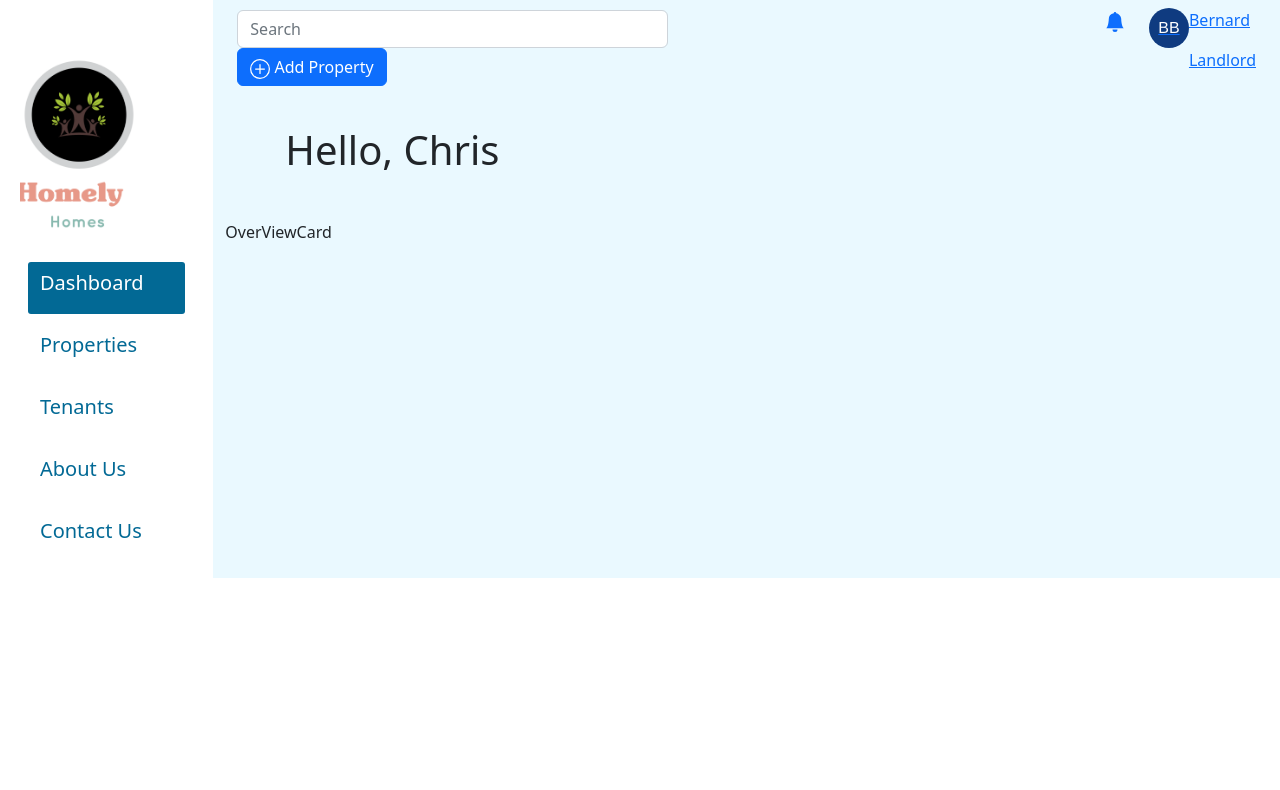
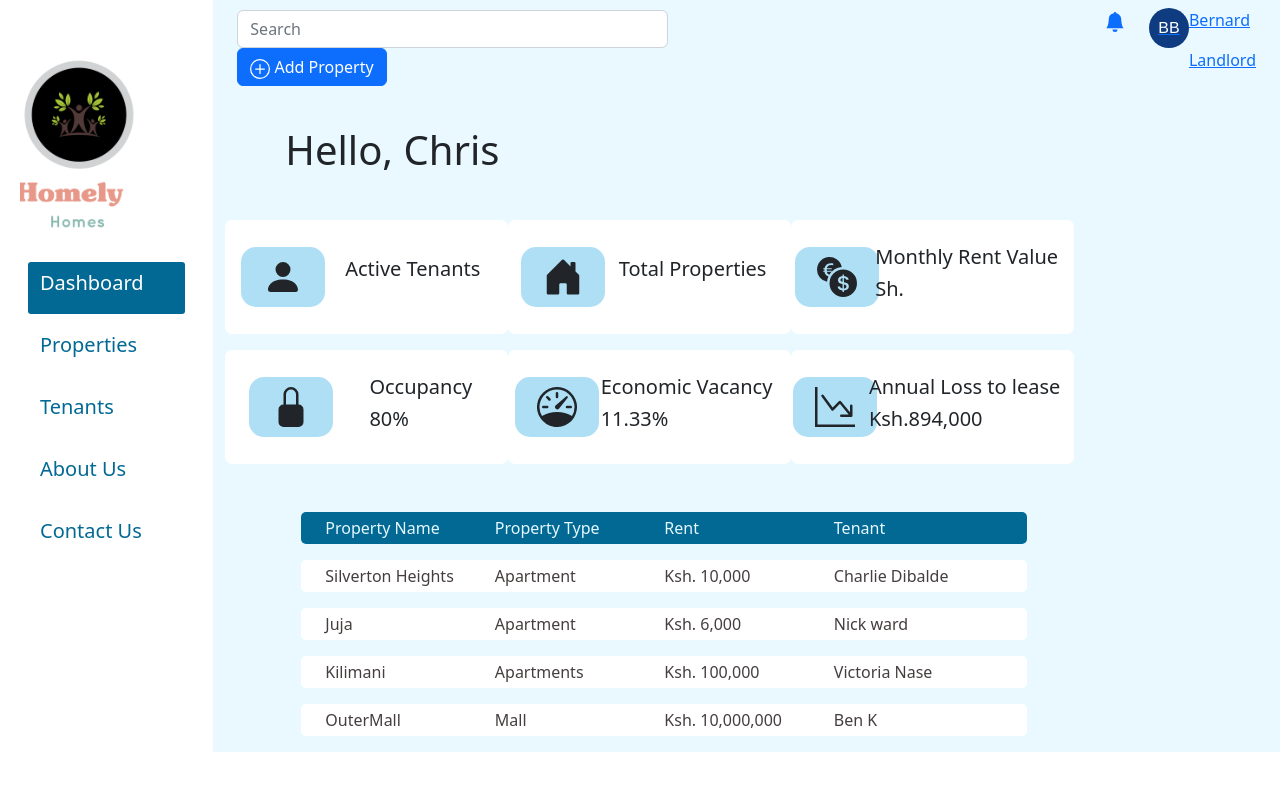
Before and after one commit to Bernard065/Property_management-app-frontend, a React (Create React App) app: page /dashboard in a window 1280 px wide. Shown: the top 790 px of the page. Built offline with nearby package versions, Linux system fonts and the light colour scheme; no server answers.

Commit message:
OverViewCard and OverViewList Components

```diff
--- a/src/pages/Dashbord/OverViewCard.js
+++ b/src/pages/Dashbord/OverViewCard.js
@@ -1,8 +1,156 @@
 import React from 'react'
+import { useEffect, useState } from 'react';
+import { Row, Container, Col } from 'react-bootstrap';
+import { HouseDoorFill, PersonFill, CurrencyExchange, GraphDownArrow, LockFill, Speedometer } from 'react-bootstrap-icons';
+import OverviewList from './OverViewList'
+
 
 const OverViewCard = () => {
+
+  const baseUrl = "http://localhost:9292/";
+  // get active tenants
+  const [active, setActive] = useState("");
+  const [total, setTotal] = useState("");
+  const [monthlyRent, setMonthRent] = useState("");
+
+  useEffect(() => {
+    getActive();
+    getTotal();
+    monthlRent();
+  }, []);
+
+  //get active tenant
+  const getActive = () => {
+    fetch(`${baseUrl}active tenants`)
+      .then((response) => response.json())
+      .then((response) => setActive(response));
+  }
+
+  ///get total properties
+  const getTotal = () => {
+    fetch(`${baseUrl}total properties`)
+      .then((response) => response.json())
+      .then((response) => setTotal(response));
+  }
+
+  // get monthly Rent
+
+  const monthlRent = () => {
+    fetch(`${baseUrl}month rent`)
+      .then((response) => response.json())
+      .then((response) => setMonthRent(response));
+  }
+
   return (
-    <div>OverViewCard</div>
+    <>
+      <Container>
+        <Row className="overview-card col-md-10 mt-3">
+          <Col className="innerCard d-flex justify-content-around align-items-center">
+            <Row
+              style={{
+                backgroundColor: "#aedff4",
+                padding: "10px",
+                borderRadius: "15px",
+              }}
+            >
+              <PersonFill size={40} />
+            </Row>
+            <Row className="d-flex flex-column">
+              <h5 className="overview-header">Active Tenants</h5>
+              <h5 className="overview-content">{active}</h5>
+            </Row>
+          </Col>
+
+          <Col className="innerCard d-flex justify-content-around align-items-center">
+            <Row
+              style={{
+                backgroundColor: "#aedff4",
+                padding: "10px",
+                borderRadius: "15px",
+              }}
+            >
+              <HouseDoorFill size={40} />
+            </Row>
+            <Row className="d-flex flex-column">
+              <h5 className="overview-header">Total Properties</h5>
+              <h5 className="overview-content">{total}</h5>
+            </Row>
+            {/* <span className="vertical-divider" /> */}
+          </Col>
+
+          <Col className="innerCard d-flex justify-content-around align-items-center">
+            <Row
+              style={{
+                backgroundColor: "#aedff4",
+                padding: "10px",
+                borderRadius: "15px",
+              }}
+            >
+              <CurrencyExchange size={40} />
+            </Row>
+            <Row className="d-flex flex-column">
+              <h5 className="overview-header">Monthly Rent Value</h5>
+              <h5 className="overview-content">{`Sh.${monthlyRent}`}</h5>
+            </Row>
+          </Col>
+        </Row>
+        <Row className="overview-card col-md-10 mt-3 mb-5">
+          <Col className="innerCard d-flex justify-content-around align-items-center">
+            <Row
+              style={{
+                backgroundColor: "#aedff4",
+                padding: "10px",
+                borderRadius: "15px",
+              }}
+            >
+              <LockFill size={40} />
+            </Row>
+            <Row className="d-flex flex-column">
+              <h5 className="overview-header">Occupancy</h5>
+              <h5 className="overview-content">80%</h5>
+            </Row>
+          </Col>
+
+          <Col className="innerCard d-flex justify-content-around align-items-center">
+            <Row
+              classname="iconCard"
+              style={{
+                backgroundColor: "#aedff4",
+                padding: "10px",
+                borderRadius: "15px",
+              }}
+            >
+              <Speedometer size={40} />
+            </Row>
+            <Row className="d-flex flex-column">
+              <h5 className="overview-header">Economic Vacancy</h5>
+              <h5 className="overview-content">11.33%</h5>
+            </Row>
+            {/* <span className="vertical-divider" /> */}
+          </Col>
+
+          <Col className="innerCard d-flex justify-content-around align-items-center">
+            <Row
+              style={{
+                backgroundColor: "#aedff4",
+                padding: "10px",
+                borderRadius: "15px",
+              }}
+            >
+              <GraphDownArrow size={40} />
+            </Row>
+            <Row className="d-flex flex-column">
+              <h5 className="overview-header">Annual Loss to lease</h5>
+              <h5 className="overview-content">Ksh.894,000</h5>
+            </Row>
+          </Col>
+        </Row>
+      </Container>
+
+      <div className="OverviewListData row mx-5">
+        <OverviewList />
+      </div>
+    </>
   )
 }
 
--- a/src/pages/Dashbord/OverViewList.js
+++ b/src/pages/Dashbord/OverViewList.js
@@ -1,8 +1,56 @@
 import React from 'react'
+import './Dashboard.css'
 
 const OverViewList = () => {
   return (
-    <div>OverViewList</div>
+    <div className="container">
+      <div
+        style={{ backgroundColor: "#026995", borderRadius: "5px" }}
+        className="row gx-0 mx-3 px-4 py-1"
+      >
+        <div className="table-headers col">Property Name</div>
+        <div className="table-headers col">Property Type</div>
+        <div className="table-headers col">Rent</div>
+        <div className="table-headers col">Tenant</div>
+        {/* <div className="table-headers col"></div> */}
+      </div>
+      <div
+        style={{ backgroundColor: "#ffffff" }}
+        className="PropertyRow row gx-0 mx-3 my-3 px-4 py-1"
+      >
+        <div className="property_attr col">Silverton Heights</div>
+        <div className="property_attr col">Apartment</div>
+        <div className="property_attr col">Ksh. 10,000</div>
+        <div className="property_attr col">Charlie Dibalde</div>
+      </div>
+      <div
+        style={{ backgroundColor: "#ffffff" }}
+        className="PropertyRow row gx-0 mx-3 my-3 px-4 py-1"
+      >
+        <div className="property_attr col">Juja </div>
+        <div className="property_attr col">Apartment</div>
+        <div className="property_attr col">Ksh. 6,000</div>
+        <div className="property_attr col">Nick ward</div>
+      </div>
+      <div
+        style={{ backgroundColor: "#ffffff" }}
+        className="PropertyRow row gx-0 mx-3 my-3 px-4 py-1"
+      >
+        <div className="property_attr col">Kilimani </div>
+        <div className="property_attr col">Apartments</div>
+        <div className="property_attr col">Ksh. 100,000</div>
+        <div className="property_attr col">Victoria Nase</div>
+      </div>
+      <div
+        style={{ backgroundColor: "#ffffff" }}
+        className="PropertyRow row gx-0 mx-3 my-3 px-4 py-1"
+      >
+        <div className="property_attr col">OuterMall</div>
+        <div className="property_attr col">Mall</div>
+        <div className="property_attr col">Ksh. 10,000,000</div>
+        <div className="property_attr col">Ben K</div>
+      </div>
+    </div>
   )
 }
 
```
